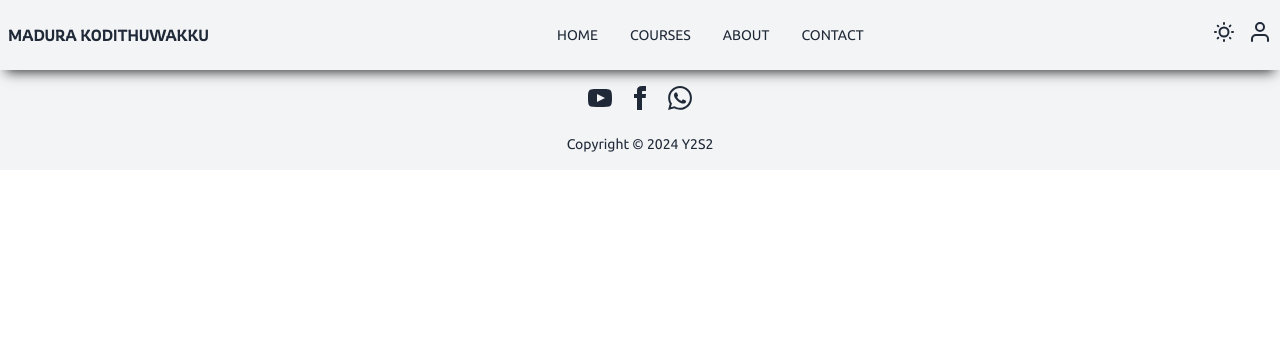
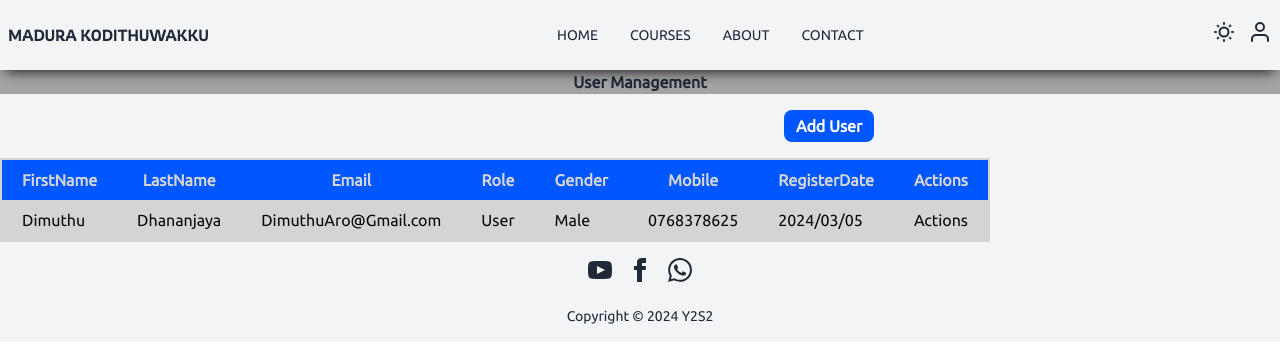
Before and after one commit to liyanagelahiru/online-class-management-system, a React (Vite) app in the folder frontend/: page /UserMain in a window 1280 px wide. Shown: the top 362 px of the page. Built offline with nearby package versions, Linux system fonts and the light colour scheme; a web font is replaced by a local one.

Commit message:
Update Frontend

```diff
--- /dev/null
+++ b/frontend/src/components/Button/Button2.jsx
@@ -0,0 +1,20 @@
+import PropTypes from 'prop-types';
+
+const ButtonX = ({ Details, onClickfun }) => {
+
+   return (
+      <button className="bg-[#0057FF] hover:bg-[#000D85] text-[#FFFFFF] font-bold
+      rounded-lg px-3 py-1" onClick={onClickfun}>
+         {Details}
+      </button>
+   );
+};
+
+ButtonX.propTypes = {
+   Details: PropTypes.string.isRequired,
+   onClickfun: PropTypes.func
+};
+
+
+
+export default ButtonX;
--- a/frontend/src/components/Button/index.jsx
+++ b/frontend/src/components/Button/index.jsx
@@ -5,3 +5,21 @@ const index = () => {
 };
 
 export default index;
+
+const Index = () => {
+   return (
+      <div>
+         <Button />
+      </div>
+   );
+};
+
+const Button2 = () => {
+   return (
+      <div>
+         <button>Button 2</button>
+      </div>
+   );
+};
+
+export { Index, Button2 };
--- /dev/null
+++ b/frontend/src/pages/UserMain/AddUser.jsx
@@ -0,0 +1,23 @@
+
+
+const AddUser = () => {
+<>
+<div>
+
+    <h1>
+        Test
+    </h1>
+
+    <h1>
+        Test
+    </h1>
+
+    <h1>
+        Test
+    </h1>
+
+</div>
+</>
+};
+
+export default AddUser;
--- /dev/null
+++ b/frontend/src/pages/UserMain/UserMain.jsx
@@ -0,0 +1,65 @@
+import { useNavigate } from "react-router-dom";
+import Button2 from "../../components/Button/Button2";
+
+var TCellStyle = "px-5 py-2 bg-neutral-300 text-neutral-950"
+var THeadStyle = "px-5 py-2 bg-[#0057FF] "
+
+export default function UserMain() {
+   const navigate = useNavigate();
+
+
+   const AddUser = () => {
+      navigate('./AddUser')
+   }
+
+   return (
+    <>
+      <div>
+         <div className="bg-neutral-400 align-middle text-center font-bold">
+            User Management
+         </div>
+         <div className="bg-silver-mist text-neutral-300 font-light">
+            <div className=" bg-neutral-150 flex ">
+               <div className=" w-96">
+
+               </div>
+               <div className=" w-96">
+
+               </div>
+               <div className="p-4">
+                     <Button2 onClickfun={AddUser} Details="Add User" ></Button2>
+               </div>
+            </div>
+
+            <div>
+            <table className="border-2 ">
+               <thead>
+                  <th className={THeadStyle} >FirstName</th>
+                  <th className= {THeadStyle} >LastName</th>
+                  <th className= {THeadStyle} >Email</th>
+                  <th className= {THeadStyle} >Role</th>
+                  <th className= {THeadStyle} >Gender</th>
+                  <th className= {THeadStyle} >Mobile</th>
+                  <th className= {THeadStyle} >RegisterDate</th>
+                  <th className= {THeadStyle} >Actions</th>
+               </thead>
+               <tbody>
+               <td className= {TCellStyle} >Dimuthu</td>
+               <td className= {TCellStyle} >Dhananjaya</td>
+               <td className= {TCellStyle} >DimuthuAro@Gmail.com</td>
+               <td className= {TCellStyle} >User</td>
+               <td className= {TCellStyle} >Male</td>
+               <td className= {TCellStyle} >0768378625</td>
+               <td className= {TCellStyle} >2024/03/05</td>
+               <td className= {TCellStyle} >Actions</td>
+               </tbody>
+            </table>
+
+            </div>
+         </div>
+         <div>
+         </div>
+      </div>
+    </>
+   );
+}
--- /dev/null
+++ b/frontend/src/pages/UserMain/index.jsx
@@ -0,0 +1,7 @@
+import UserMain from './UserMain';
+
+const index = () => {
+   return <UserMain />;
+};
+
+export default index;
--- a/frontend/src/pages/index.js
+++ b/frontend/src/pages/index.js
@@ -10,6 +10,7 @@ import Revision from './Revision';
 import OnlineExam from './OnlineExam';
 import ModelPapers from './ModelPapers';
 import PageNotFound from './PageNotFound';
+import UserMain from './UserMain';
 
 export {
    Home,
@@ -21,5 +22,6 @@ export {
    OnlineExam,
    ModelPapers,
    Profile,
-   PageNotFound
+   PageNotFound,
+   UserMain
 };
--- a/frontend/src/routes/AppRoutes.jsx
+++ b/frontend/src/routes/AppRoutes.jsx
@@ -12,7 +12,8 @@ import {
    OnlineExam,
    ModelPapers,
    Profile,
-   PageNotFound
+   PageNotFound,
+   UserMain
 } from '../pages';
 
 /** Auth Middleware */
@@ -28,6 +29,7 @@ const routes = [
    { path: '/revision', element: <Revision /> },
    { path: '/onlineexam', element: <OnlineExam /> },
    { path: '/modelpapers', element: <ModelPapers /> },
+   { path: '/UserMain', element: <UserMain /> },
    // {
    //    path: '/password',
    //    element: (
```
